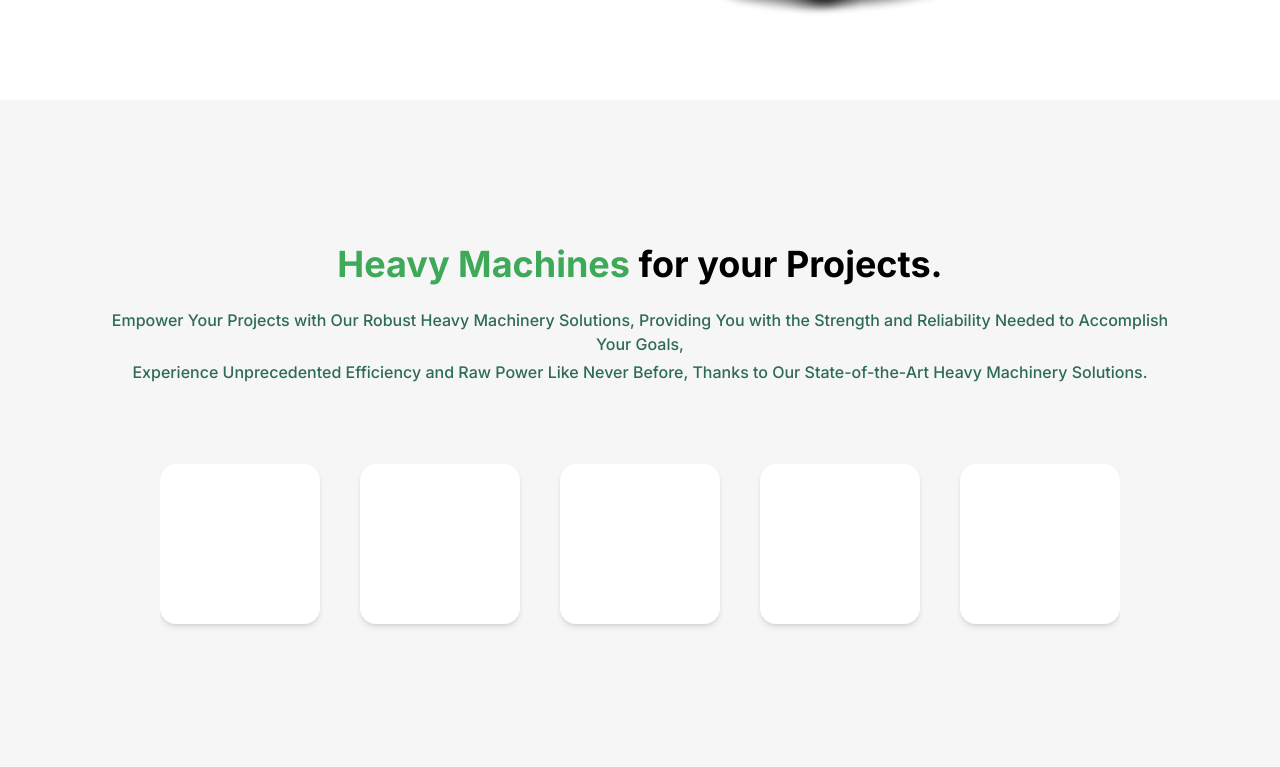
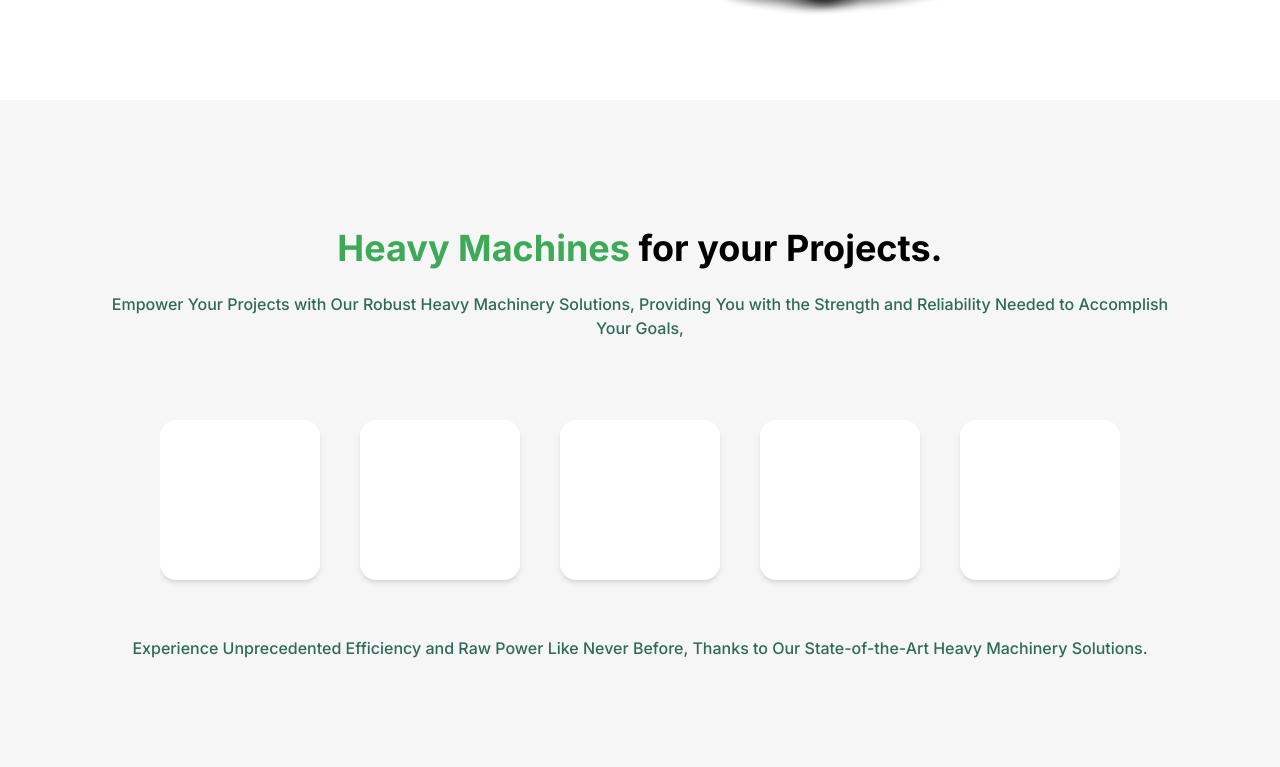
Before and after one commit to KingZedPriest/Kellydrillwater, a Next.js app: page / in a window 1280 px wide. Shown: the part 673-1440 px from the top of the page. Built offline with nearby package versions, Linux system fonts and the light colour scheme.

Commit message:
Fix: Change text location to bottom.

```diff
--- a/src/components/homePage/machinePage.tsx
+++ b/src/components/homePage/machinePage.tsx
@@ -7,7 +7,7 @@ export default function MachinePage() {
         setIsExpanded(!isExpanded);
     }
   return (
-    <div className="md:px-18 bg-whiteColor px-6 py-36 sm:px-12 lg:px-24">
+    <div className="md:px-18 bg-whiteColor px-6 py-32 sm:px-12 lg:px-24">
       <div className="text-center">
         <h1 className="text-xl font-bold sm:text-2xl md:text-3xl lg:text-4xl">
           <span className="text-headersColor">Heavy Machines </span> for your
@@ -17,10 +17,6 @@ export default function MachinePage() {
           Empower Your Projects with Our Robust Heavy Machinery Solutions,
           Providing You with the Strength and Reliability Needed to Accomplish
           Your Goals,
-        </p>
-        <p className="mt-1 text-xs text-textColor md:text-sm lg:text-base">
-          Experience Unprecedented Efficiency and Raw Power Like Never Before,
-          Thanks to Our State-of-the-Art Heavy Machinery Solutions.
         </p>
       </div>
       <div className="mt-20 flex gap-10 items-center">
@@ -45,6 +41,10 @@ export default function MachinePage() {
         </div>
     </div>
       </div>
+      <p className="mt-10 text-xs text-textColor md:text-sm lg:text-base text-center">
+          Experience Unprecedented Efficiency and Raw Power Like Never Before,
+          Thanks to Our State-of-the-Art Heavy Machinery Solutions.
+        </p>
     </div>
   );
 }
```
